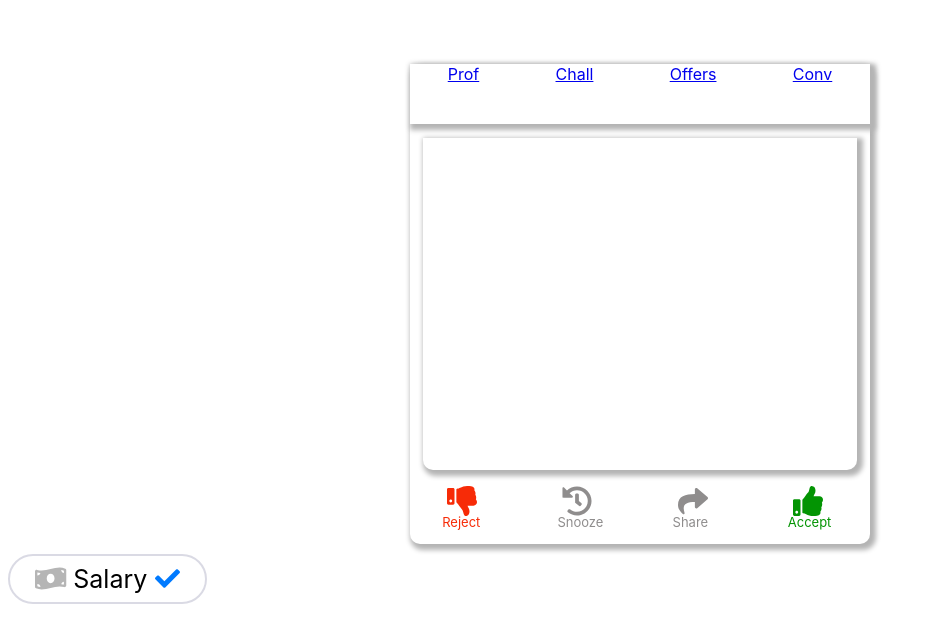
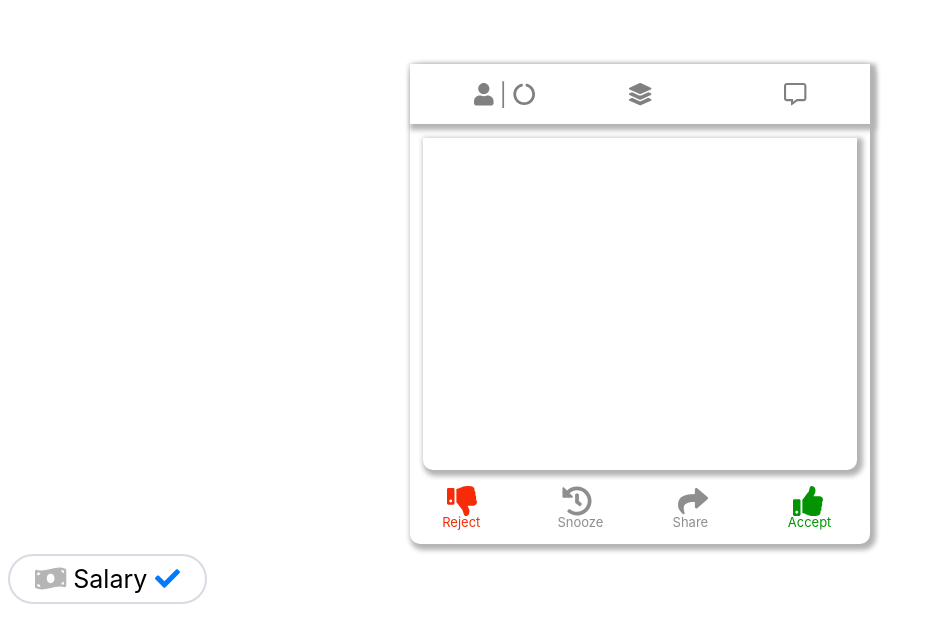
Before and after one commit to nds-fsd/joppy-frontend, a React (Create React App) app: page / in a window 1280 px wide. Shown: the top 642 px of the page, without its empty margins (0-934 px from the left). Built offline with nearby package versions, Linux system fonts and the light colour scheme.

Commit message:
styling added to navbar and new icons added to App

```diff
--- a/package.json
+++ b/package.json
@@ -4,6 +4,7 @@
   "private": true,
   "dependencies": {
     "@fortawesome/fontawesome-svg-core": "^1.2.35",
+    "@fortawesome/free-regular-svg-icons": "^5.15.3",
     "@fortawesome/free-solid-svg-icons": "^5.15.3",
     "@fortawesome/react-fontawesome": "^0.1.14",
     "@testing-library/jest-dom": "^5.11.4",
--- a/src/App.js
+++ b/src/App.js
@@ -1,6 +1,6 @@
 import "./App.css";
 import React from "react";
-import Container from './Components/Container';
+import Container from "./Components/Container";
 import Tag from "./Components/Tag";
 import { library } from "@fortawesome/fontawesome-svg-core";
 import {
@@ -14,18 +14,33 @@ import {
   faThumbsUp,
   faThumbsDown,
   faHistory,
-  faShare
+  faShare,
+  faUser,
+  faCircleNotch,
+  faLayerGroup,
 } from "@fortawesome/free-solid-svg-icons";
 
-library.add(faCheck, faBuilding, faHome, faUniversity, faMoneyBillWave, faClock, faLaptopHouse, faThumbsUp, faThumbsDown, faHistory, faShare);
+import { faCommentAlt } from "@fortawesome/free-regular-svg-icons";
 
-
-
+library.add(
+  faCheck,
+  faBuilding,
+  faHome,
+  faUniversity,
+  faMoneyBillWave,
+  faClock,
+  faLaptopHouse,
+  faThumbsUp,
+  faThumbsDown,
+  faHistory,
+  faShare,
+  faUser,
+  faCircleNotch,
+  faLayerGroup,
+  faCommentAlt
+);
 
 function App() {
-
-
-
   return (
     <div className='App'>
       <Container />
--- a/src/Components/NavBar/navbar.module.css
+++ b/src/Components/NavBar/navbar.module.css
@@ -1,8 +1,26 @@
 .navbar {
-    position: relative;
-    background-color:white;
-    box-shadow: 3px 3px 5px 3px rgb(180, 180, 180);
-    display: flex;
-    justify-content: space-around;
+  position: relative;
+  background-color: white;
+  box-shadow: 3px 3px 5px 3px rgb(180, 180, 180);
+  display: flex;
+  justify-content: space-between;
+  padding-left: 4em;
+  padding-right: 4em;
+  align-items: center;
+  color: gray;
+}
 
+.navButton {
+  text-decoration: none;
+  color: grey;
+  font-size: 1.4em;
 }
+
+.navButtonCenter {
+  text-decoration: none;
+  color: grey;
+  font-size: 1.4em;
+  position: absolute;
+  left: 50%;
+  margin-left: -0.5em;
+}
--- a/src/Components/NavBar/navbar.view.js
+++ b/src/Components/NavBar/navbar.view.js
@@ -1,30 +1,35 @@
-import styles from './navbar.module.css';
-import React from 'react';
-import { Link } from 'react-router-dom';
-import { OFFER_PAGE, PROFILE_PAGE, CHALLENGES_PAGE, CONVERSATIONS_PAGE } from "../../Routers/routers";
-
-
+import styles from "./navbar.module.css";
+import React from "react";
+import { Link } from "react-router-dom";
+import { FontAwesomeIcon } from "@fortawesome/react-fontawesome";
+import {
+  OFFER_PAGE,
+  PROFILE_PAGE,
+  CHALLENGES_PAGE,
+  CONVERSATIONS_PAGE,
+} from "../../Routers/routers";
 
 const NavBar = () => {
+  return (
+    <div className={styles.navbar}>
+      <div className={styles.profileAndChallenges}>
+        <Link to={PROFILE_PAGE} className={styles.navButton}>
+          <FontAwesomeIcon icon='user' />
+        </Link>
+        <span className={styles.navButton}> | </span>
+        <Link to={CHALLENGES_PAGE} className={styles.navButton}>
+          <FontAwesomeIcon icon='circle-notch' />
+        </Link>
+      </div>
 
-    return(
-        <div className={styles.navbar}>
-            <Link to={PROFILE_PAGE} className='profile_link'>
-              Prof
-            </Link>
-
-            <Link to={CHALLENGES_PAGE} className='challenges_link'>
-              Chall
-            </Link>
-
-            <Link to={OFFER_PAGE} className='offer_link'>
-              Offers
-            </Link>
-            <Link to={CONVERSATIONS_PAGE} className='conversations_link'>
-              Conv
-            </Link>
-        </div>
-    )
-}
+      <Link to={OFFER_PAGE} className={styles.navButtonCenter}>
+        <FontAwesomeIcon icon='layer-group' />
+      </Link>
+      <Link to={CONVERSATIONS_PAGE} className={styles.navButton}>
+        <FontAwesomeIcon icon={["far", "comment-alt"]} />
+      </Link>
+    </div>
+  );
+};
 
 export default NavBar;
```
Also changed, not shown: 1 other file (tests, documents, lock files or other folders).
